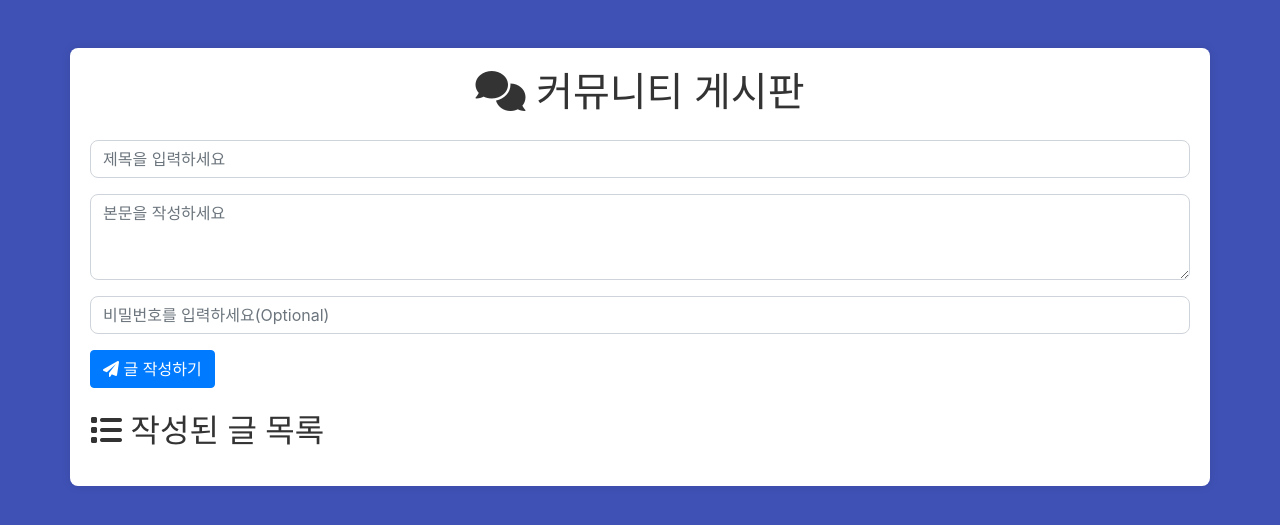
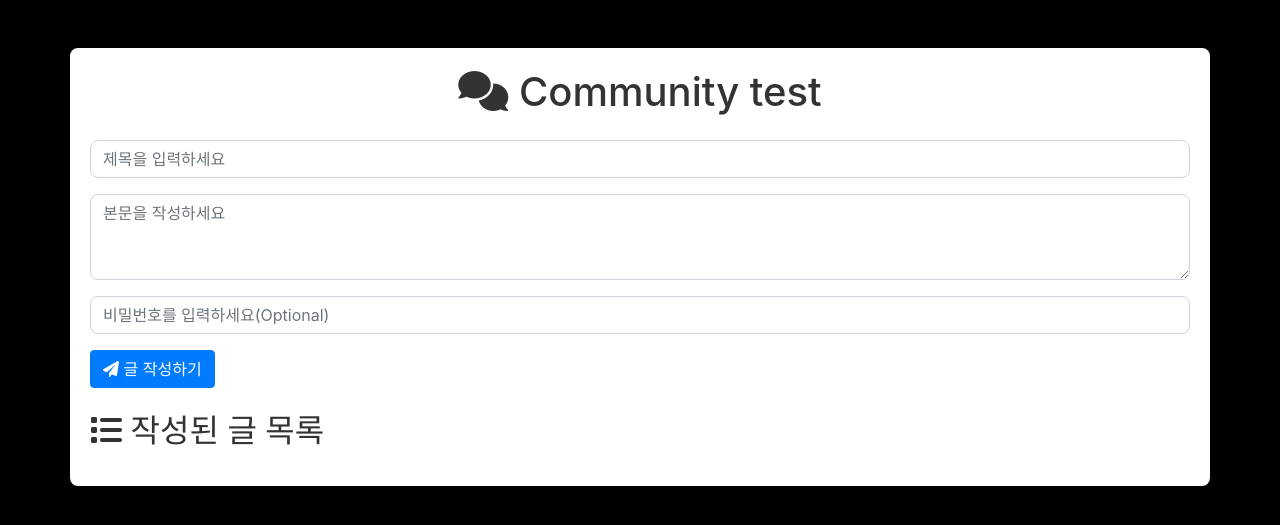
Before and after one commit to Aliasss/phe, a Flask app: page / in a window 1280 px wide. Shown: the top 525 px of the page. Run offline with Flask 3, Linux system fonts and the light colour scheme; data that the repository does not hold is empty; some libraries are stand-ins or nearby versions.

Commit message:
updated at 20240903

```diff
--- a/templates/index.html
+++ b/templates/index.html
@@ -3,7 +3,7 @@
 <head>
     <meta charset="UTF-8">
     <meta name="viewport" content="width=device-width, initial-scale=1.0">
-    <title>커뮤니티 게시판</title>
+    <title>Community test</title>
     <!-- Bootstrap CSS CDN -->
     <link href="https://stackpath.bootstrapcdn.com/bootstrap/4.5.2/css/bootstrap.min.css" rel="stylesheet">
     <!-- Font Awesome CSS CDN -->
@@ -11,7 +11,8 @@
     <!-- Custom CSS -->
     <style>
         body {
-            background-color: #3F51B5; /* 인디고 블루 색상 */
+            /* background-color: #3F51B5; /* 인디고 블루 색상 */
+            background-color:black;
             color: white;
         }
         .container {
@@ -28,7 +29,7 @@
 </head>
 <body>
     <div class="container mt-5">
-        <h1 class="text-center mb-4"><i class="fas fa-comments"></i> 커뮤니티 게시판</h1>
+        <h1 class="text-center mb-4"><i class="fas fa-comments"></i> Community test</h1>
 
         <!-- 게시글 작성 폼 -->
         <form method="post" class="mb-4">
```
